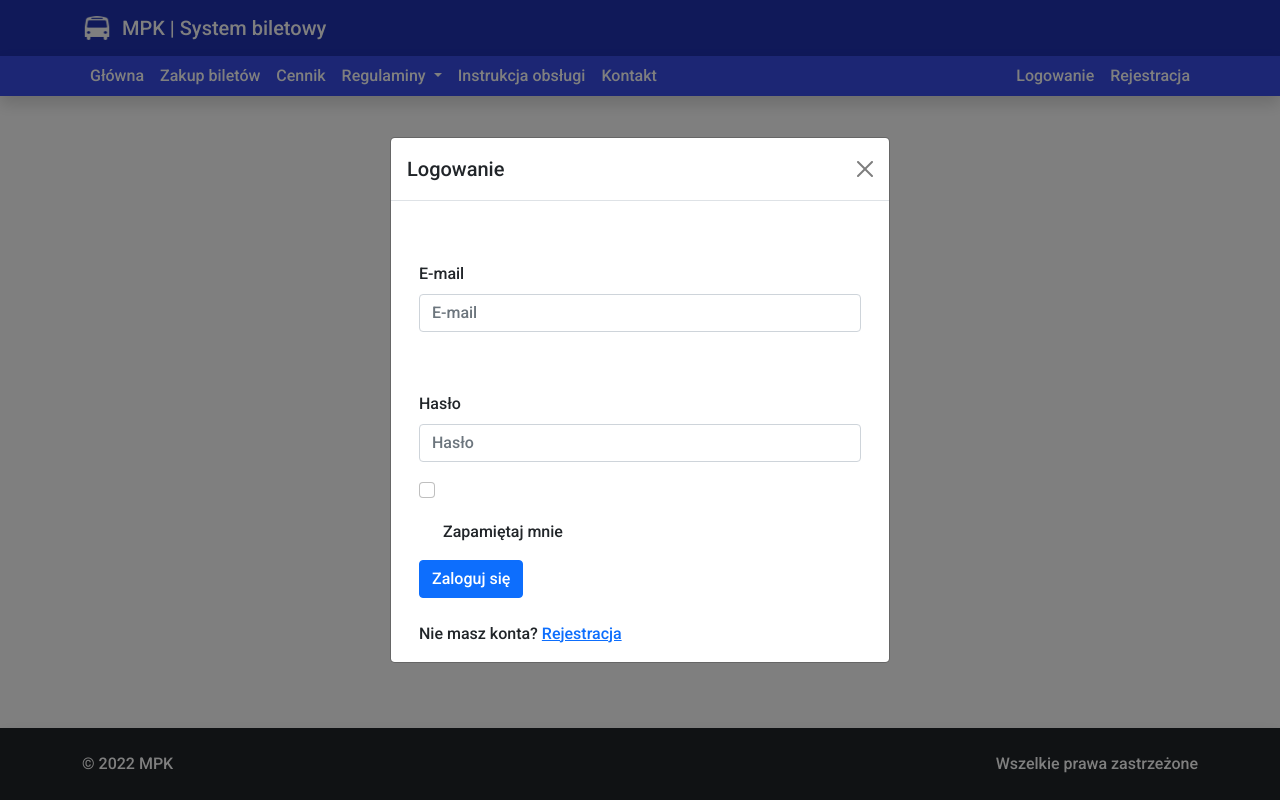
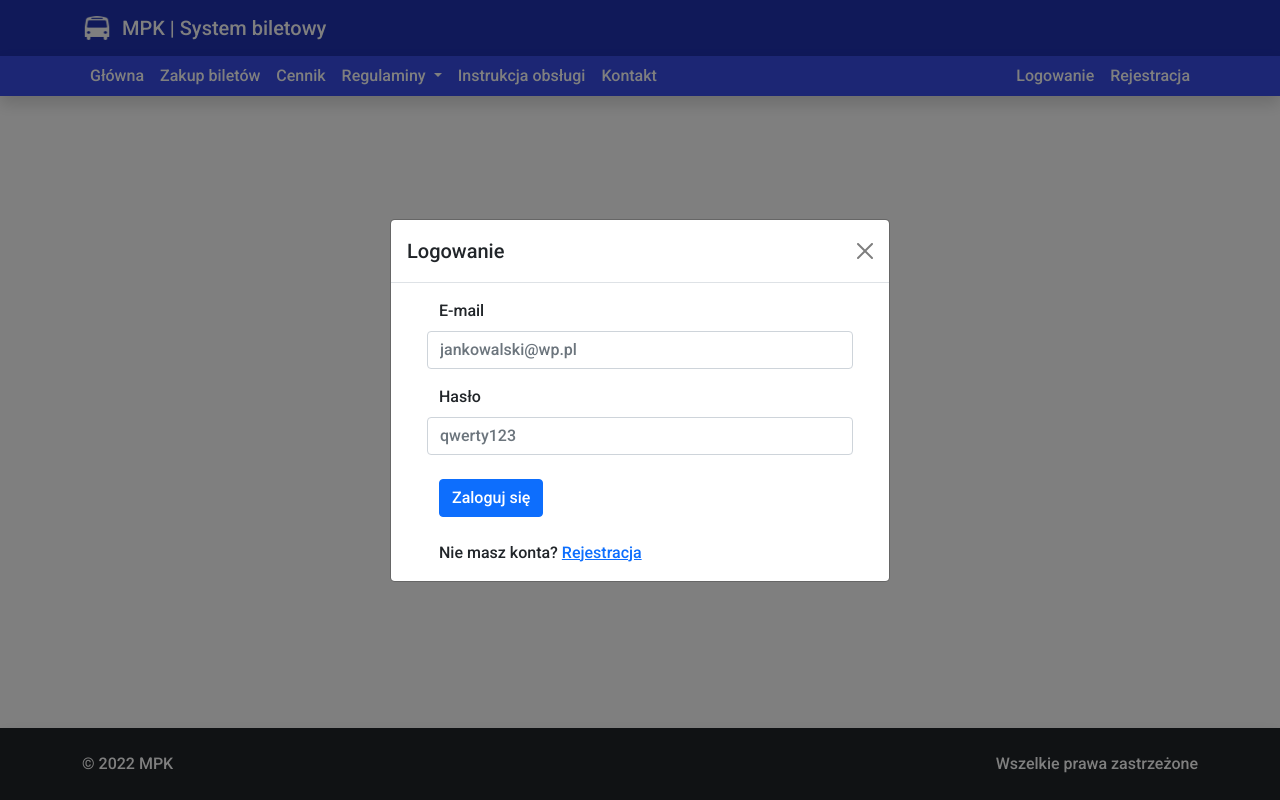
Before and after one commit to kod3ch/mpk, a PHP site: page / in a window 1280 px wide, after a click on "Logowanie". Run offline with PHP 8.4, Linux system fonts and the light colour scheme; some libraries are stand-ins or nearby versions.

Commit message:
Login and registration form visual fix 1

```diff
--- a/index.php
+++ b/index.php
@@ -40,13 +40,11 @@
     }
     onUpdate();
 
-    function checkboxChangeInput(){
-      if (document.getElementById('checkPesel').checked)
-    {
+    function checkboxChangeInput() {
+      if (document.getElementById('checkPesel').checked) {
         document.getElementById("peselInput").disabled = true;
         document.getElementById("bDate").classList.remove('invisible');
-    } else
-    {
+      } else {
         document.getElementById("peselInput").disabled = false;
         document.getElementById("bDate").classList.add('invisible');
       }
@@ -133,7 +131,7 @@
   <!-- Modals -->
   <!-- Logowanie -->
 
-  <div class="modal fade" id="logowanieModalToggle" data-bs-backdrop="static" data-bs-keyboard="false"
+  <div class="modal fade" data-bs-backdrop="static" data-bs-keyboard="false" id="logowanieModalToggle"
     aria-hidden="true" aria-labelledby="logowanieModalToggleLabel" tabindex="-1">
     <div class="modal-dialog modal-dialog-centered">
       <div class="modal-content">
@@ -141,90 +139,81 @@
           <h5 class="modal-title" id="logowanieModalToggleLabel">Logowanie</h5>
           <button type="button" class="btn-close" data-bs-dismiss="modal" aria-label="Close"></button>
         </div>
-        <div class="modal-body">
-          <!-- Content -->
-          <div class="container">
-            <div class="row justify-content-md-center">
-                <form action="login.php" method="POST" >
-                  <div class="mb-3">
-                    <label for="loginInputEmail" class="form-label">E-mail</label>
-                    <input type="email" class="form-control" id="loginInputEmail" aria-describedby="emailHelp"
-                      placeholder="E-mail" name="mail">
+
+        <form action="login.php" class="px-5 py-3" method="POST">
+          <div class="row">
+            <label for="mailInput" class="form-label">E-mail</label>
+            <input type="mail" class="form-control " id="mailInput" placeholder="jankowalski@wp.pl" name="mail" require>
           </div>
-                  <div class="mb-3">
-                    <label for="loginInputPassword" class="form-label">Hasło</label>
-                    <input type="password" class="form-control" id="loginInputPassword" name="password" placeholder="Hasło">
+          <div class="row pt-3">
+            <label for="passInput" class="form-label">Hasło</label>
+            <input type="password" class="form-control " id="passInput" placeholder="qwerty123" name="password" require>
           </div>
-                  <div class="mb-3 form-check">
-                    <input type="checkbox" class="form-check-input" id="loginRememberCheck" name="rememberMe">
-                    <label class="form-check-label" for="loginRememberCheck">Zapamiętaj mnie</label>
+          <div class="col-12">
+            <br>
+            <button class="btn btn-primary" type="submit">Zaloguj się</button>
           </div>
-                  <button type="submit" class="btn btn-primary">Zaloguj się</button>
-                  <br><br>Nie masz konta? <a href="register.php" class="link-primary"
-                    data-bs-target="#rejestracjaModalToggle" data-bs-toggle="modal">Rejestracja</a>
+          <div class="col-12">
+            <br> Nie masz konta? <a href="register.php" class="link-primary" data-bs-target="#rejestracjaModalToggle"
+              data-bs-toggle="modal">Rejestracja</a>
+          </div>
         </form>
-            </div>
-          </div>
-        </div>
       </div>
     </div>
   </div>
 
   <!-- Rejestracja -->
 
-  <div class="modal fade" id="rejestracjaModalToggle" data-bs-backdrop="static" data-bs-keyboard="false"
+  <div class="modal fade" data-bs-backdrop="static" data-bs-keyboard="false" id="rejestracjaModalToggle"
     aria-hidden="true" aria-labelledby="rejestracjaModalToggleLabel" tabindex="-1">
-    <div class="modal-dialog modal-dialog-centered modal-lg" data-bs-backdrop="static">
+    <div class="modal-dialog modal-dialog-centered">
       <div class="modal-content">
         <div class="modal-header">
           <h5 class="modal-title" id="rejestracjaModalToggleLabel">Rejestracja</h5>
           <button type="button" class="btn-close" data-bs-dismiss="modal" aria-label="Close"></button>
         </div>
-        <div class="modal-body">
-          <!-- Content -->
-          <form class="row g-12" method="POST">
-            <div class="col-md-6 pt-2">
+        <form action="register.php" class="px-5 py-3" method="POST">
+          <div class="col pt-3">
             <label for="nameInput" class="form-label">Imię</label>
             <input type="text" class="form-control " id="nameInput" placeholder="Jan">
           </div>
-            <div class="col-md-6 pt-2">
+          <div class="col pt-3">
             <label for="surnameInput" class="form-label">Nazwisko</label>
             <input type="text" class="form-control " id="surnameInput" placeholder="Kowalski">
           </div>
-            <div class="col-md-6 pt-2">
+          <div class="col pt-3">
             <label for="peselInput" class="form-label">PESEL</label>
             <input type="text" class="form-control " id="peselInput" placeholder="00012300099">
           </div>
-            <div class="col-md-6 pt-2">
-              <br>
+          <div class="col pt-3">
             <input class="form-check-input" type="checkbox" value="" id="checkPesel" onclick="checkboxChangeInput()">
             <label class="form-check-label" for="checkPesel">
               Nie posiadam numeru PESEL
             </label>
           </div>
-            <div class="col-md-6 pt-2">
+          <div class="col pt-3">
             <label for="phoneInput" class="form-label">Telefon</label>
             <input type="text" class="form-control " id="phoneInput" placeholder="123456789">
           </div>
-            <div class="col-md-6 pt-2 invisible" id="bDate">
+          <div class="col pt-3 invisible" id="bDate">
             <!--<label for="bDateInput" class="form-label">Data urodzenia</label>
               <input type="text" class="form-control " id="bDateInput">-->
             <label for="bDateInput" class="form-label">Data urodzenia</label>
-              <input id="startDate" class="form-control" type="date" id="bDateInput" name="bDate"/>
+            <input id="startDate" class="form-control" type="date" id="bDateInput" name="bDate" />
           </div>
-            <div class="col-md-6 pt-2">
+          <div class="col pt-3">
             <label for="mailInput" class="form-label">E-mail</label>
             <input type="text" class="form-control " id="mailInput" placeholder="poczta@wp.pl">
           </div>
-            <div class="col-md-6 pt-2">
+          <div class="col pt-3">
             <label for="confirmMailInput" class="form-label">Potwierdź adres E-mail</label>
             <input type="text" class="form-control " id="confirmMailInput" placeholder="poczta@wp.pl">
           </div>
-            <div class="col-md-6 pt-2">
+          <div class="col pt-3">
             <label for="passInput" class="form-label">Hasło</label>
             <input type="password" class="form-control " id="passInput" placeholder="Hasło">
           </div>
-            <div class="col-md-6 pt-2">
+          <div class="col pt-3">
             <label for="confirmPassInput" class="form-label">Potwierdź hasło</label>
             <input type="password" class="form-control " id="confirmPassInput" placeholder="Potwierdź hasło">
           </div>
@@ -237,15 +226,17 @@
             <button class="btn btn-primary" type="submit">Zarejestruj się</button>
           </div>
           <div class="col-12">
-              <br> Nie masz konta? <a href="register.php" class="link-primary"
-                data-bs-target="#logowanieModalToggle" data-bs-toggle="modal">Logowanie</a>
+            <br> Masz już konto? <a href="register.php" class="link-primary" data-bs-target="#logowanieModalToggle"
+              data-bs-toggle="modal">Logowanie</a>
           </div>
         </form>
-
       </div>
     </div>
   </div>
-  </div>
+
+
+
+
   <script src="https://cdn.jsdelivr.net/npm/bootstrap@5.1.3/dist/js/bootstrap.bundle.min.js"
     integrity="sha384-ka7Sk0Gln4gmtz2MlQnikT1wXgYsOg+OMhuP+IlRH9sENBO0LRn5q+8nbTov4+1p" crossorigin="anonymous">
   </script>
--- a/main.css
+++ b/main.css
@@ -25,6 +25,3 @@ li.nav-item.dropdown > ul.dropdown-menu.rounded-0.py-0 > li > a.dropdown-item:ho
     color: white !important;
     background-color: #384de8 !important;
 }
-label {
-    padding-top: 10%;
-}
```
Lines whose indentation alone changed are shown as unchanged.
